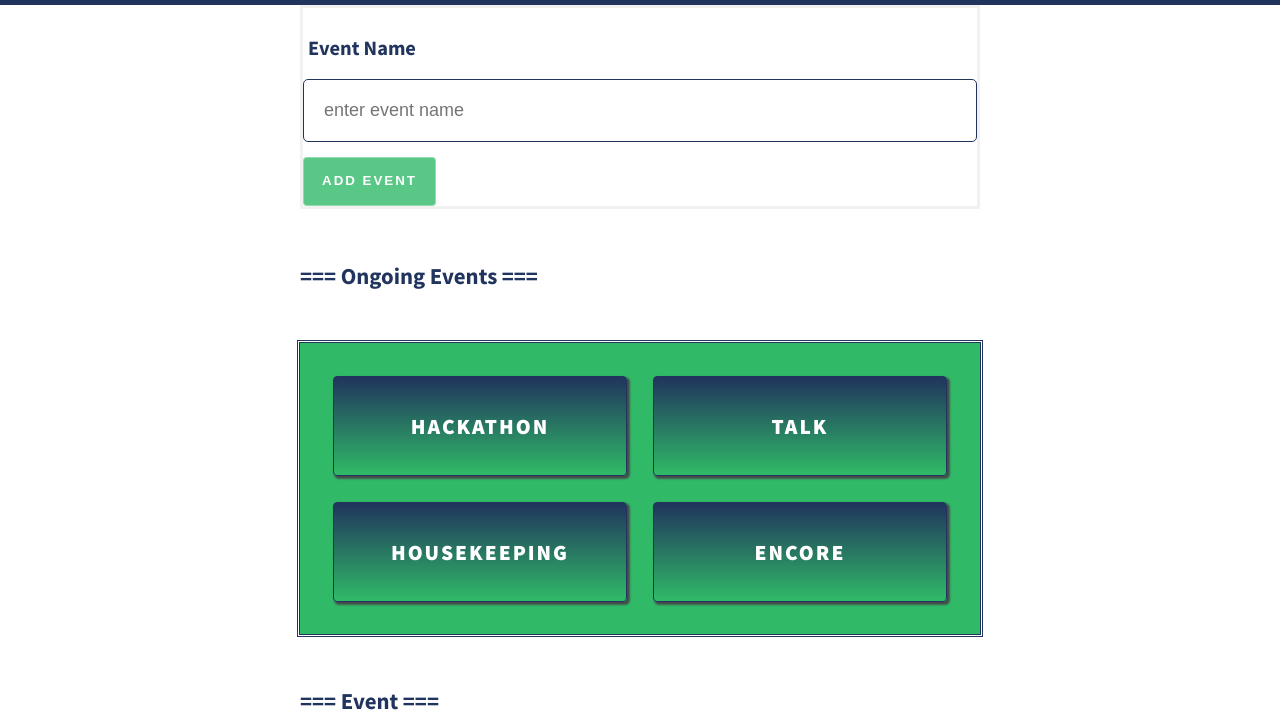
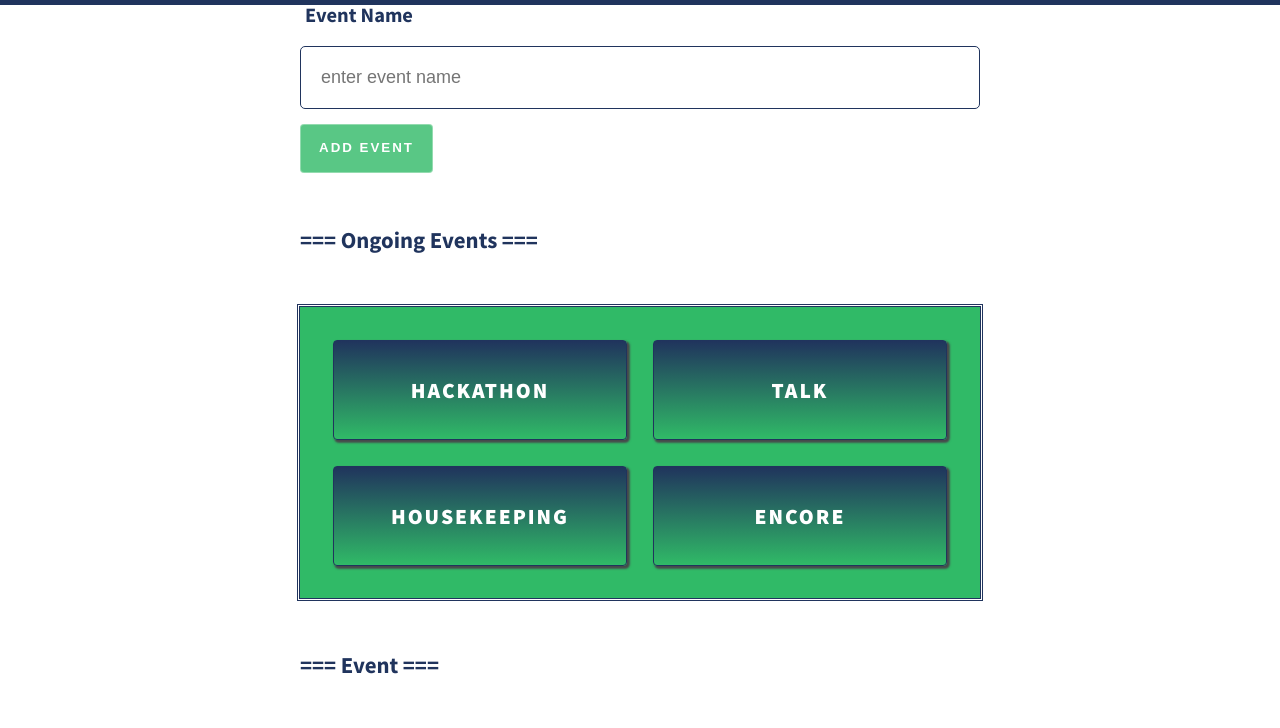
Before and after one commit to AltCampus/Hack5-AltTracker, a website built with Parcel: page index.html in a window 1280 px wide. Shown: the part 72-800 px from the top of the page. Built offline with nearby package versions, Linux system fonts and the light colour scheme.

Commit message:
Making modal

```diff
--- a/public/assets/stylesheet/style.css
+++ b/public/assets/stylesheet/style.css
@@ -144,13 +144,13 @@
 
    /* Modal Form */
 
-   form {
+/*   form {
       border: 3px solid #f1f1f1;
    }
 
    input [type=text], input {
       border: 3px solid #f1f1f1;
-   }
+   }*/
 
 
 
@@ -160,7 +160,7 @@
    label {
    	font-size: 1.7em;
    	font-weight: 700;
-      margin-top: 30px;
+      /*margin-top: 30px;*/
    	margin-left: 5px;
    	display: block;
    	color: rgb(32, 52, 93);
@@ -286,7 +286,6 @@
 
    /* 404 Page */
 
-
    .errormessage {
       font-size: 3.5em;
       background-color: rgb(32, 52, 93);
@@ -296,6 +295,3 @@
       padding-top: 20px;
       text-align: center;
    }
-
-
-}
```
Also changed, not shown: 404.html (+1 -1 lines).
